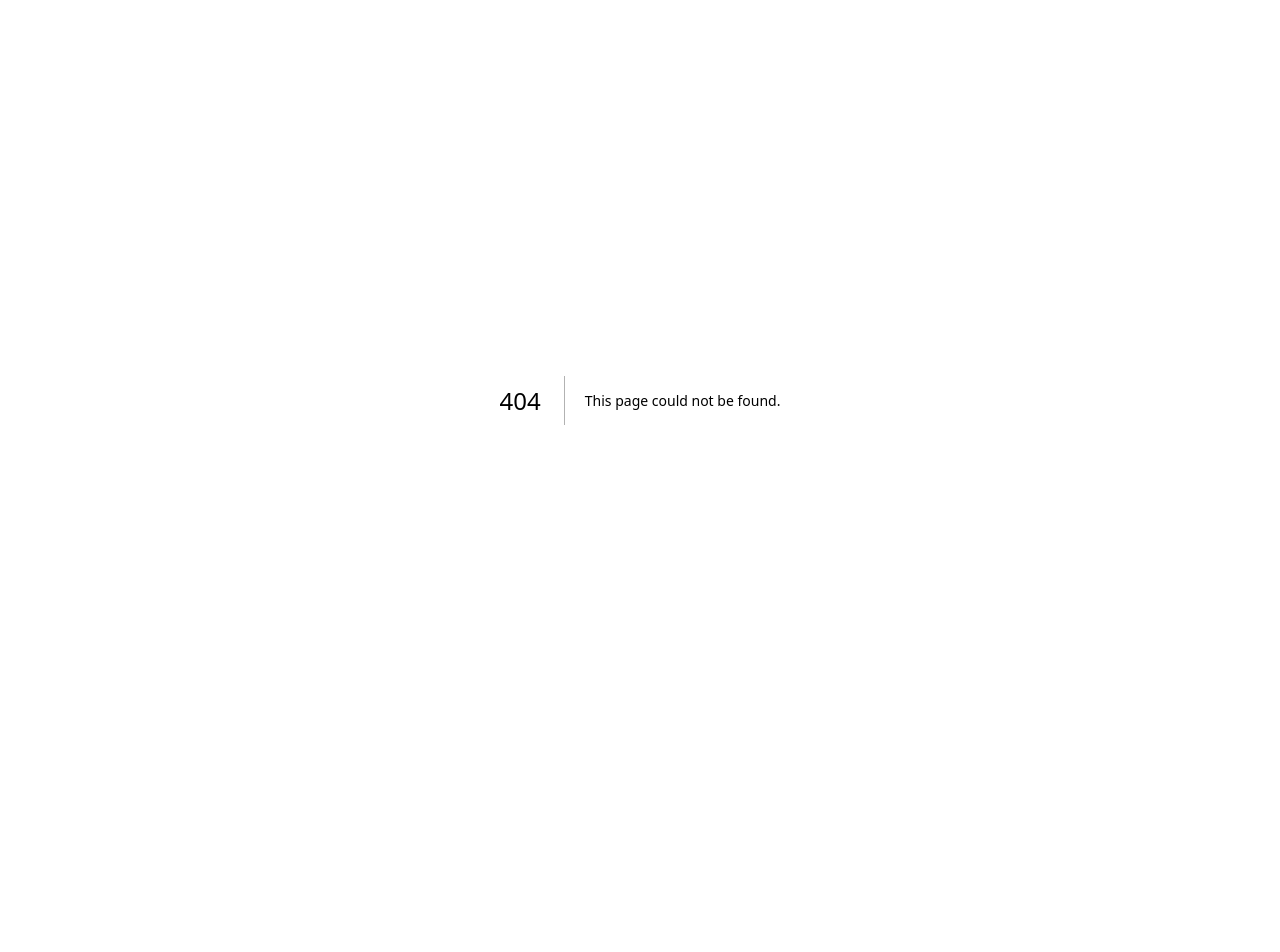
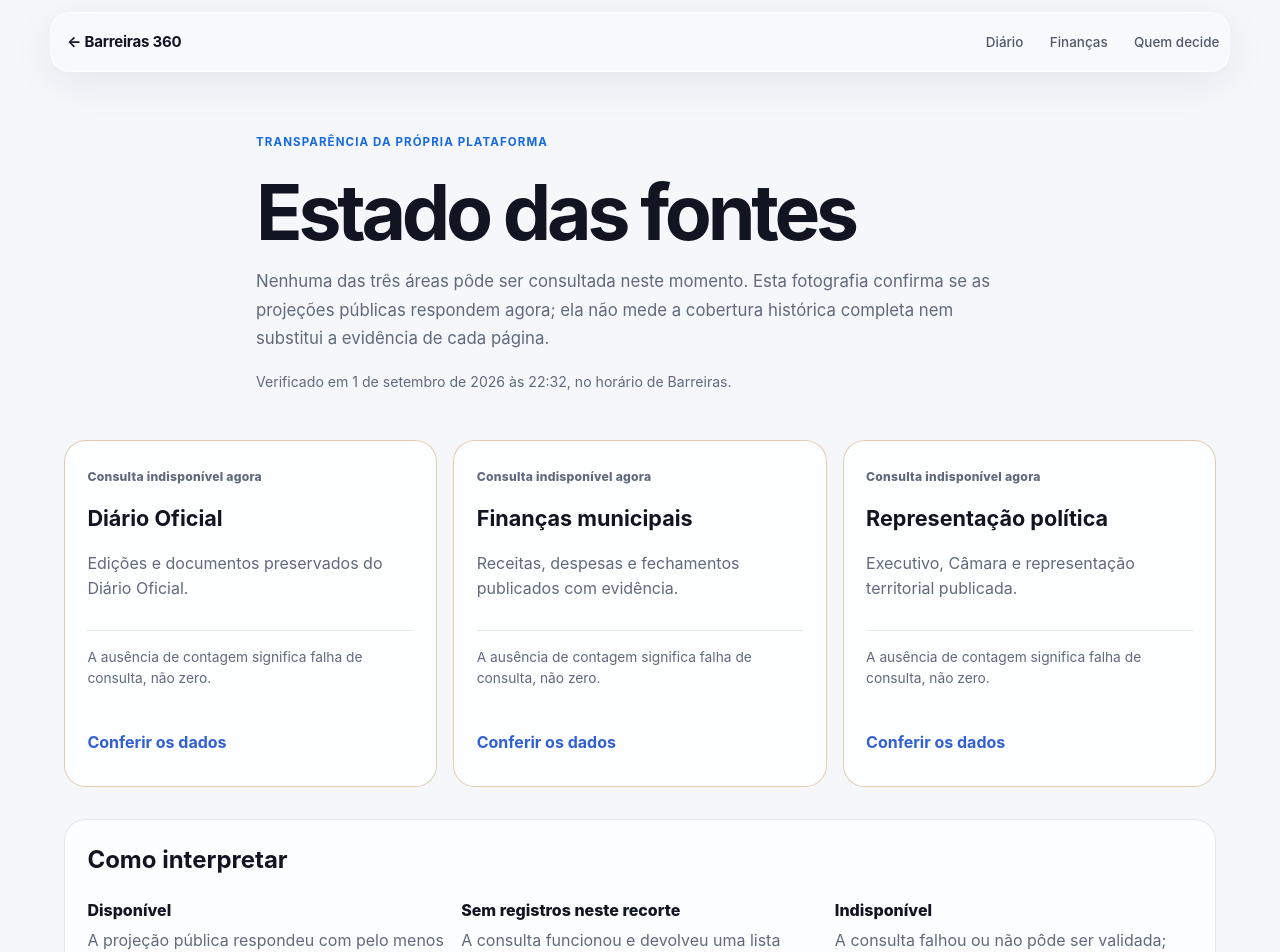
Before and after one commit to maxsuellbomfim/barreiras-em-dados, a Next.js app in the folder apps/web/: page /estado in a window 1280 px wide. Before the commit this address had no page. Shown: the top 952 px of the page. Before the commit the page ends 800 px from the top, so only its background shows below. Built offline with nearby package versions, Linux system fonts and the light colour scheme; no server answers.

Commit message:
feat: publicar estado das fontes

```diff
--- a/apps/web/app/api/health/route.ts
+++ b/apps/web/app/api/health/route.ts
@@ -1,33 +1,11 @@
 import { NextResponse } from "next/server";
 
-import { getMunicipalCouncillors } from "../../../lib/councillors";
-import { getPublicFinanceCoverage } from "../../../lib/finance-coverage";
-import { buildOperationalHealth } from "../../../lib/operational-health.mjs";
-import { getOfficialDiaryCatalog } from "../../../lib/official-diary-catalog";
+import { getOperationalHealthSnapshot } from "../../../lib/operational-health-snapshot";
 
 export const dynamic = "force-dynamic";
 
 export async function GET() {
-  const [diary, finance, representatives] = await Promise.all([
-    getOfficialDiaryCatalog(),
-    getPublicFinanceCoverage(),
-    getMunicipalCouncillors(),
-  ]);
-  const health = buildOperationalHealth({
-    checkedAt: new Date().toISOString(),
-    diary:
-      diary.state === "available"
-        ? { state: "available", records: diary.entries.length }
-        : { state: "unavailable" },
-    finance:
-      finance.state === "available"
-        ? { state: "available", records: finance.rows.length }
-        : { state: "unavailable" },
-    representatives:
-      representatives.state === "available"
-        ? { state: "available", records: representatives.councillors.length }
-        : { state: "unavailable" },
-  });
+  const health = await getOperationalHealthSnapshot();
   return NextResponse.json(
     health,
     {
--- /dev/null
+++ b/apps/web/app/estado/page.tsx
@@ -0,0 +1,146 @@
+import type { Metadata } from "next";
+
+import type { OperationalHealth } from "../../lib/operational-health.mjs";
+import { getOperationalHealthSnapshot } from "../../lib/operational-health-snapshot";
+
+export const dynamic = "force-dynamic";
+
+export const metadata: Metadata = {
+  title: "Estado das fontes",
+  description:
+    "Disponibilidade atual das principais projeções públicas do Barreiras 360, sem confundir falha, vazio e cobertura histórica.",
+};
+
+type HealthCheck = OperationalHealth["checks"][number];
+
+const destinations: Record<HealthCheck["key"], Readonly<{
+  href: string;
+  description: string;
+}>> = {
+  diary: {
+    href: "/diario",
+    description: "Edições e documentos preservados do Diário Oficial.",
+  },
+  finance: {
+    href: "/financas",
+    description: "Receitas, despesas e fechamentos publicados com evidência.",
+  },
+  representatives: {
+    href: "/representantes",
+    description: "Executivo, Câmara e representação territorial publicada.",
+  },
+};
+
+function statusText(status: HealthCheck["status"]): string {
+  if (status === "available") return "Dados disponíveis agora";
+  if (status === "empty") return "Fonte consultada, sem registros neste recorte";
+  return "Consulta indisponível agora";
+}
+
+function summaryText(status: OperationalHealth["status"]): string {
+  if (status === "ok") {
+    return "As três áreas públicas consultadas responderam com dados.";
+  }
+  if (status === "degraded") {
+    return "Parte das áreas públicas respondeu; as demais estão identificadas abaixo.";
+  }
+  return "Nenhuma das três áreas pôde ser consultada neste momento.";
+}
+
+const checkedAtFormatter = new Intl.DateTimeFormat("pt-BR", {
+  dateStyle: "long",
+  timeStyle: "short",
+  timeZone: "America/Bahia",
+});
+
+export default async function PublicSourceStatusPage() {
+  const health = await getOperationalHealthSnapshot();
+
+  return (
+    <main>
+      <header className="site-header">
+        <div className="nav-shell">
+          <a className="brand" href="/">← Barreiras 360</a>
+          <nav className="nav-links" aria-label="Páginas públicas">
+            <a href="/diario">Diário</a>
+            <a href="/financas">Finanças</a>
+            <a href="/representantes">Quem decide</a>
+          </nav>
+        </div>
+      </header>
+
+      <section className="section source-status-page" aria-labelledby="source-status-title">
+        <div className="source-status-intro">
+          <span className="eyebrow">Transparência da própria plataforma</span>
+          <h1 id="source-status-title">Estado das fontes</h1>
+          <p>
+            {summaryText(health.status)} Esta fotografia confirma se as projeções
+            públicas respondem agora; ela não mede a cobertura histórica completa
+            nem substitui a evidência de cada página.
+          </p>
+          <p className="source-status-checked-at">
+            Verificado em{" "}
+            <time dateTime={health.checkedAt}>
+              {checkedAtFormatter.format(new Date(health.checkedAt))}
+            </time>
+            , no horário de Barreiras.
+          </p>
+        </div>
+
+        <div className="source-status-grid">
+          {health.checks.map((check) => {
+            const destination = destinations[check.key];
+            return (
+              <article
+                className="source-status-card"
+                data-status={check.status}
+                key={check.key}
+              >
+                <div>
+                  <span className="source-status-label">
+                    {statusText(check.status)}
+                  </span>
+                  <h2>{check.label}</h2>
+                  <p>{destination.description}</p>
+                </div>
+                {check.records === null ? (
+                  <p className="source-status-note">
+                    A ausência de contagem significa falha de consulta, não zero.
+                  </p>
+                ) : (
+                  <p className="source-status-note">
+                    {check.records.toLocaleString("pt-BR")} registro
+                    {check.records === 1 ? "" : "s"} devolvido
+                    {check.records === 1 ? "" : "s"} nesta consulta. Isso não é
+                    uma contagem de todo o histórico.
+                  </p>
+                )}
+                <a className="source-status-link" href={destination.href}>
+                  Conferir os dados
+                </a>
+              </article>
+            );
+          })}
+        </div>
+
+        <aside className="source-status-method" aria-labelledby="source-status-method-title">
+          <h2 id="source-status-method-title">Como interpretar</h2>
+          <dl>
+            <div>
+              <dt>Disponível</dt>
+              <dd>A projeção pública respondeu com pelo menos um registro válido.</dd>
+            </div>
+            <div>
+              <dt>Sem registros neste recorte</dt>
+              <dd>A consulta funcionou e devolveu uma lista vazia; isso não prova ausência histórica.</dd>
+            </div>
+            <div>
+              <dt>Indisponível</dt>
+              <dd>A consulta falhou ou não pôde ser validada; nenhum zero é presumido.</dd>
+            </div>
+          </dl>
+        </aside>
+      </section>
+    </main>
+  );
+}
--- a/apps/web/app/page.tsx
+++ b/apps/web/app/page.tsx
@@ -102,6 +102,12 @@ const quickLinks = [
     detail: "Quem destinou emendas, quanto foi pago e qual fonte comprova.",
     href: "/recursos",
     tone: "green",
+  },
+  {
+    label: "Estado das fontes",
+    detail: "Veja o que responde agora e o que está temporariamente indisponível.",
+    href: "/estado",
+    tone: "violet",
   },
 ] as const;
 
--- a/apps/web/app/sitemap.ts
+++ b/apps/web/app/sitemap.ts
@@ -12,6 +12,7 @@ export default function sitemap(): MetadataRoute.Sitemap {
     { route: "/recursos", changeFrequency: "daily", priority: 0.9 },
     { route: "/representantes", changeFrequency: "weekly", priority: 0.8 },
     { route: "/camara", changeFrequency: "daily", priority: 0.8 },
+    { route: "/estado", changeFrequency: "daily", priority: 0.7 },
     { route: "/sobre", changeFrequency: "monthly", priority: 0.5 },
   ].map((entry) => ({
     url: `${BASE_URL}${entry.route}`,
--- /dev/null
+++ b/apps/web/lib/operational-health-snapshot.ts
@@ -0,0 +1,33 @@
+import "server-only";
+
+import { getMunicipalCouncillors } from "./councillors";
+import { getPublicFinanceCoverage } from "./finance-coverage";
+import { getOfficialDiaryCatalog } from "./official-diary-catalog";
+import {
+  buildOperationalHealth,
+  type OperationalHealth,
+} from "./operational-health.mjs";
+
+export async function getOperationalHealthSnapshot(): Promise<OperationalHealth> {
+  const [diary, finance, representatives] = await Promise.all([
+    getOfficialDiaryCatalog(),
+    getPublicFinanceCoverage(),
+    getMunicipalCouncillors(),
+  ]);
+
+  return buildOperationalHealth({
+    checkedAt: new Date().toISOString(),
+    diary:
+      diary.state === "available"
+        ? { state: "available", records: diary.entries.length }
+        : { state: "unavailable" },
+    finance:
+      finance.state === "available"
+        ? { state: "available", records: finance.rows.length }
+        : { state: "unavailable" },
+    representatives:
+      representatives.state === "available"
+        ? { state: "available", records: representatives.councillors.length }
+        : { state: "unavailable" },
+  });
+}
```
Also changed, not shown: apps/web/app/globals.css, 3 other files (tests, documents, lock files or other folders).
